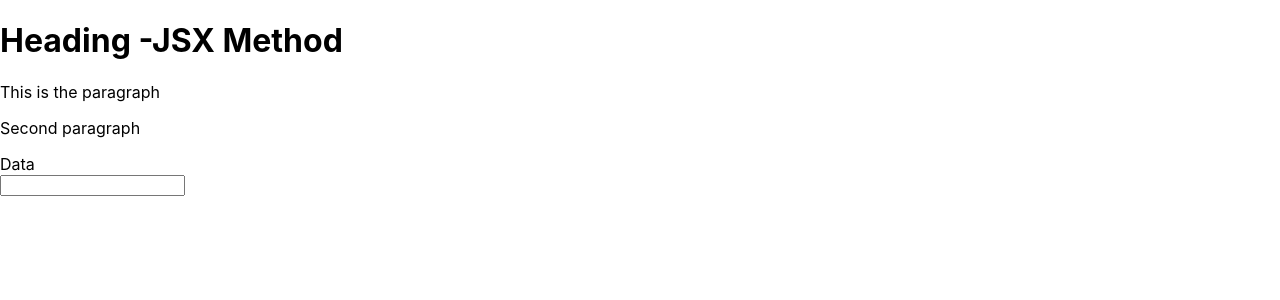
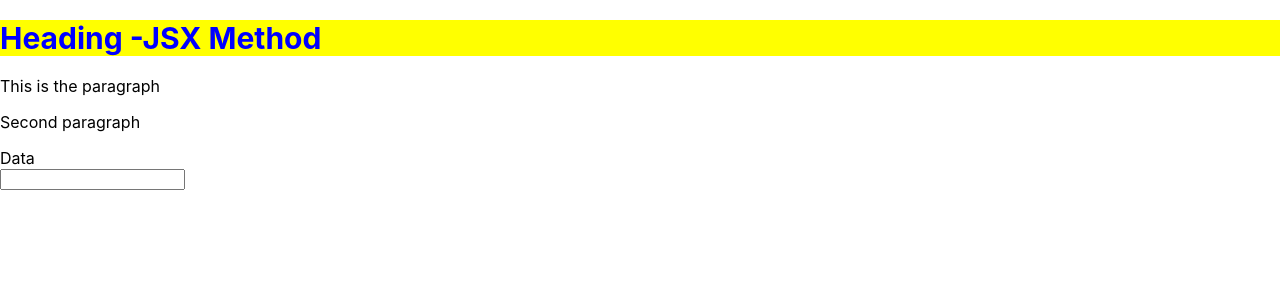
Before and after one commit to Lekejosh/12Hours-of-React, a React (Create React App) app: page / in a window 1280 px wide. Shown: the top 300 px of the page. Built offline with nearby package versions, Linux system fonts and the light colour scheme.

Commit message:
JSX style added

```diff
--- a/src/App.js
+++ b/src/App.js
@@ -2,10 +2,15 @@ import React from 'react';
 
 function App() {
   //JSX method
+  var style1 = {
+    color: "blue",
+    fontSize: 30,
+    backgroundColor:"yellow"
+  }
 
   return(
     <div>
-     <h1 title="This is the heading">Heading -JSX Method</h1>
+     <h1 style={style1} title="This is the heading">Heading -JSX Method</h1>
      <p id="para1">This is the paragraph</p>
      <p className="para2">Second paragraph</p>
      <div>
```
